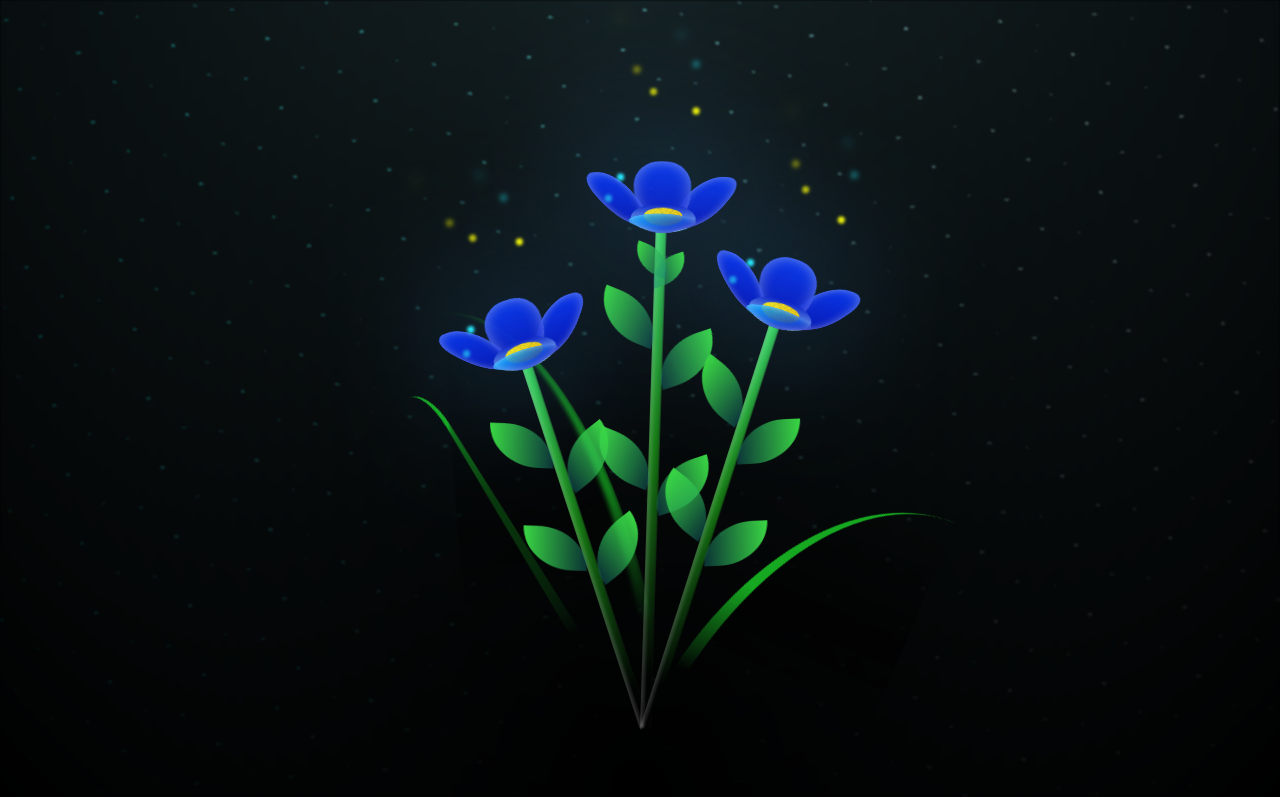
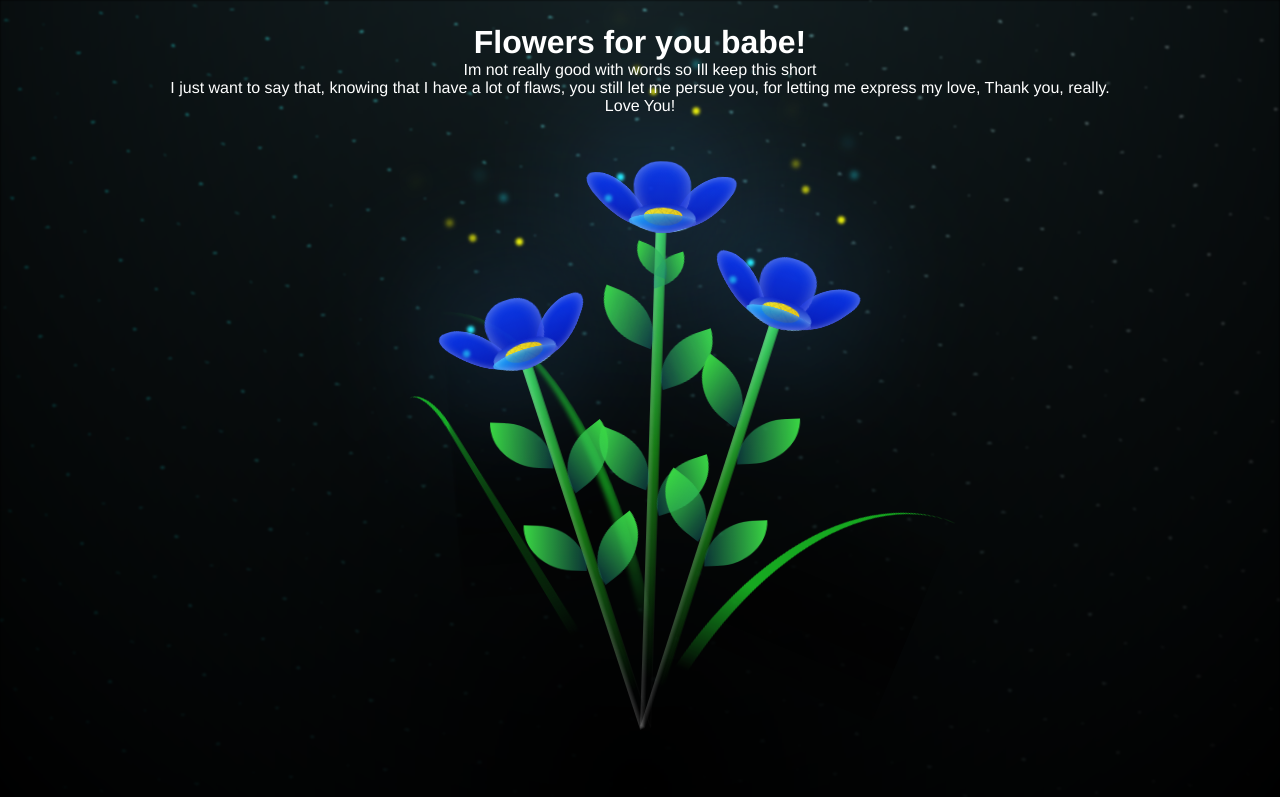
Before and after one commit to RenzDureza/Blue-Flowers, a plain HTML site: page index.html in a window 1280 px wide. Shown: the top 797 px of the page. Drawn offline with Linux system fonts and the light colour scheme.

Commit message:
no animation

```diff
--- a/index.html
+++ b/index.html
@@ -7,6 +7,12 @@
     <script src="script.js"></script>
     <title>For my love only</title>
 </head>
+<div class="message">
+  <h1>Flowers for you babe!</h1>
+  <p>Im not really good with words so Ill keep this short</p>
+  <p>I just want to say that, knowing that I have a lot of flaws, you still let me persue you, for letting me express my love, Thank you, really.</p>
+  <p>Love You!</p>
+</div>
 
 <body class="not-loaded">
     <div class="night"></div>
--- a/style.scss
+++ b/style.scss
@@ -18,6 +18,15 @@ body {
   background-color: var(--dark-color);
   overflow: hidden;
   perspective: 1000px;
+}
+
+.message {
+  font-family: 'Franklin Gothic Medium', 'Arial Narrow', Arial, sans-serif;
+  color: white;
+  position: absolute;
+  z-index: 1;
+  top: 3%;
+  text-align: center;
 }
 
 .night {
```
Also changed, not shown: style.css, 1 other file.
